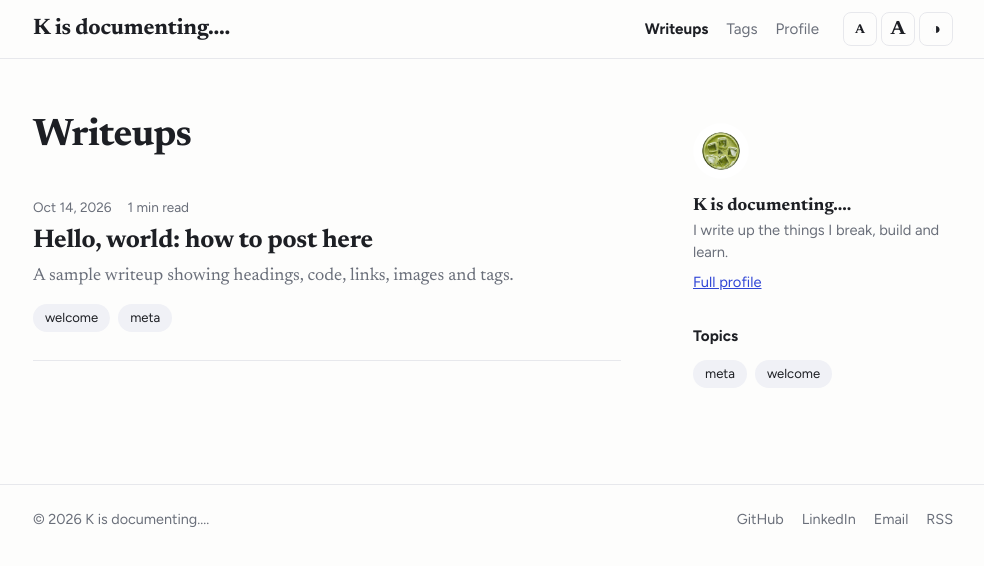
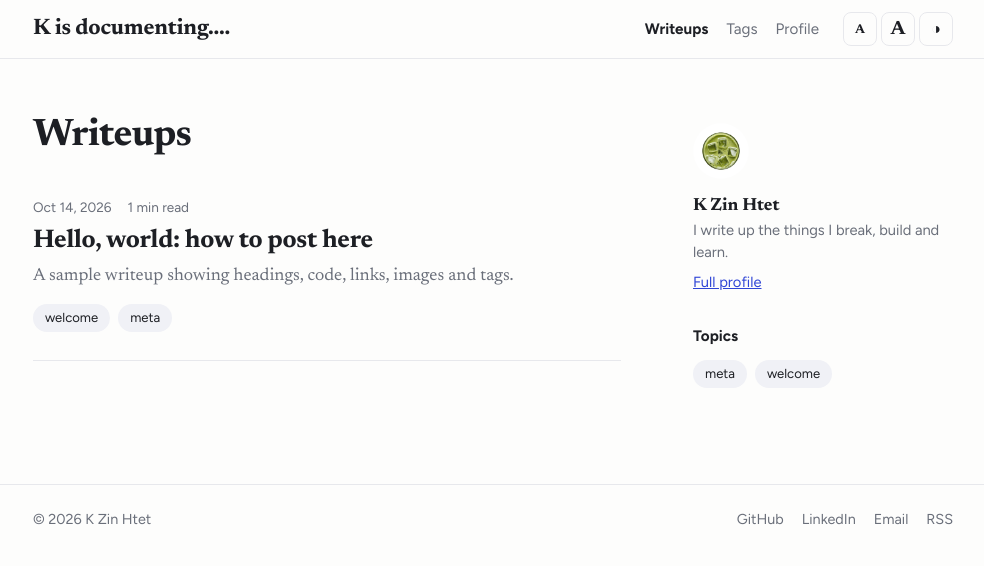
Before and after one commit to cloudskim/cloudskim.github.io, a Jekyll site: the page built from index.html, in a window 1280 px wide. Shown: the top 566 px of the page, without its empty margins (147-1131 px from the left). Built offline with Jekyll 4.4.1, drawn with Linux system fonts in a browser that asks for light colours.

Commit message:
Update _data/profile.yml (via Pages CMS)

```diff
--- a/_data/profile.yml
+++ b/_data/profile.yml
@@ -1,4 +1,4 @@
-name: K is documenting....
+name: K Zin Htet
 tagline: Security Researcher and CTF player
 bio: I write up the things I break, build and learn.
 avatar: /assets/images/b3ac2a4d3b61ca43f38c0f0dc7e464b8.jpg
```
